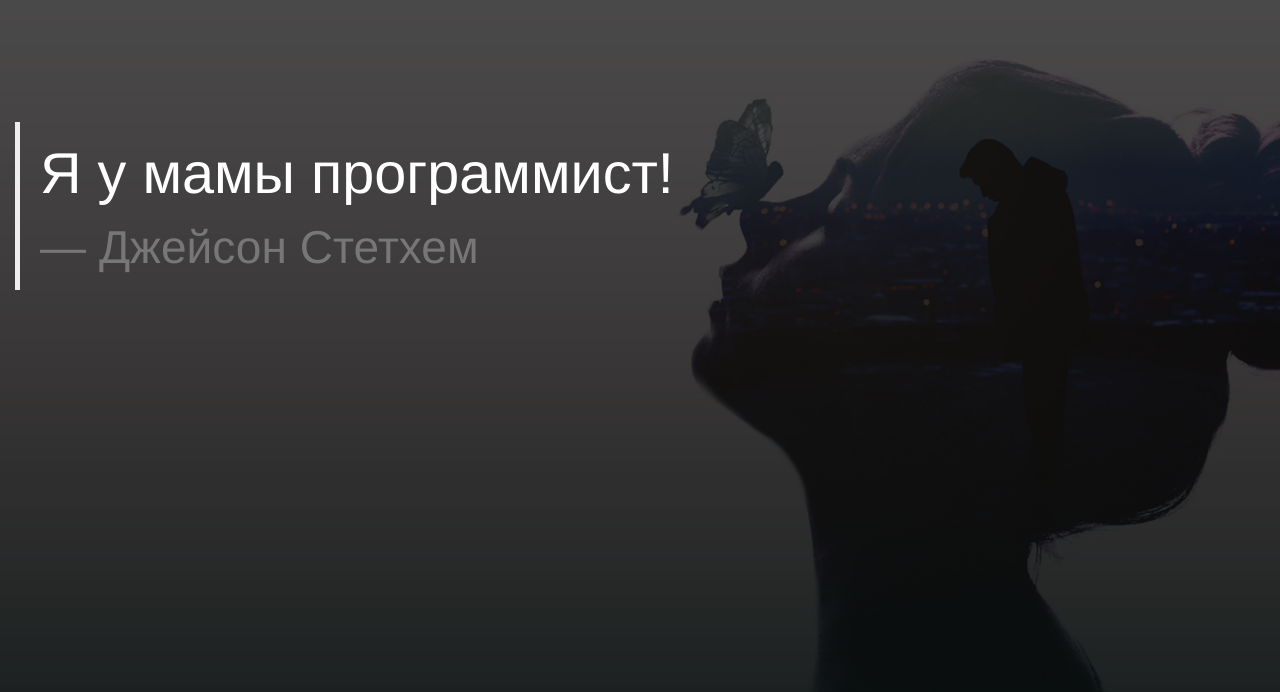
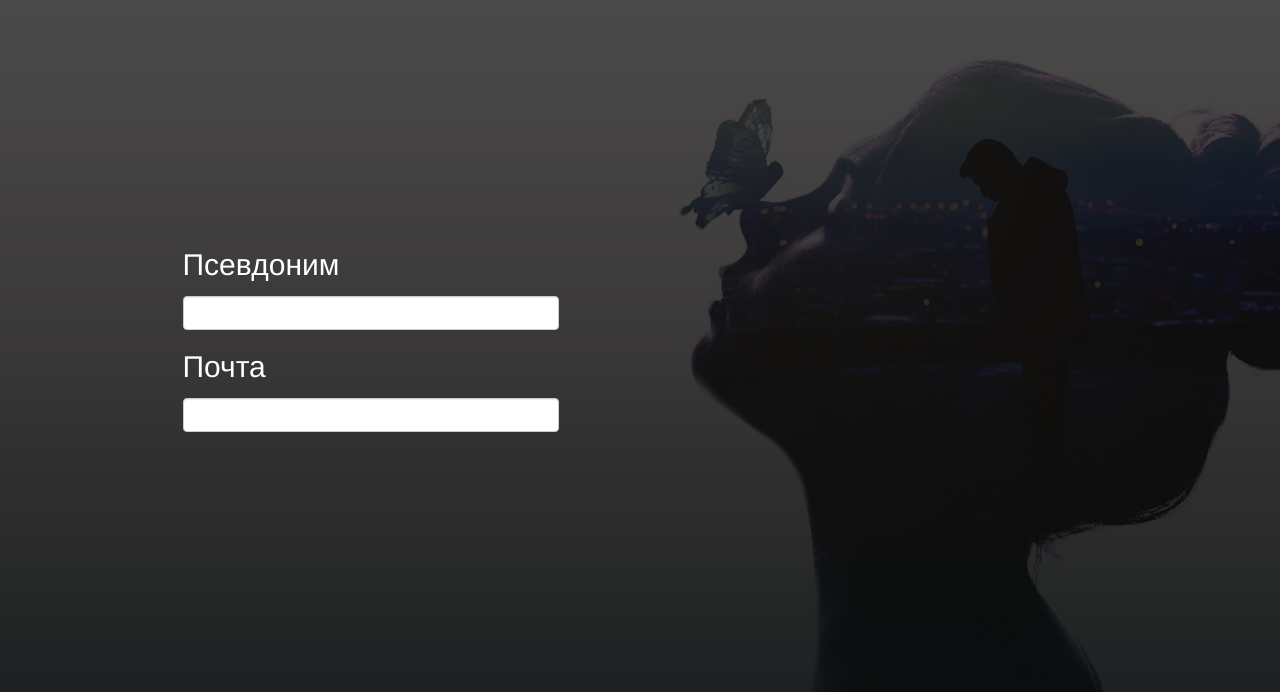
Before and after one commit to EnoRage/Authchain, a plain HTML site: page Frontend/index.html in a window 1280 px wide. Shown: the part 108-800 px from the top of the page. Drawn offline with nearby package versions, Linux system fonts and the light colour scheme.

Commit message:
тестовая формочка для регистрации авторства

```diff
--- a/Frontend/index.html
+++ b/Frontend/index.html
@@ -16,7 +16,7 @@
         <script src="https://maxcdn.bootstrapcdn.com/bootstrap/3.3.7/js/bootstrap.min.js" integrity="sha384-Tc5IQib027qvyjSMfHjOMaLkfuWVxZxUPnCJA7l2mCWNIpG9mGCD8wGNIcPD7Txa" crossorigin="anonymous"></script>
     </head>
     <body>
-           <div class="container-fluid">
+           <!-- <div class="container-fluid">
                 <div class="row">
                     <div class="col-md-8" style="margin: 18vw 0 0 0">
                         <blockquote class="text-left" style="color: #ffffff; font-size: 4.5vw">
@@ -24,8 +24,24 @@
                         </blockquote>
                     </div>
                 </div>
+           </div> -->
+           <div class="container-fluid col-lg-6 col-md-6 col-sm-6 col-xs-12">
+                <div class="col-md-3"></div>
+                <div class="col-md-8" style="margin: 24em 0 0 0">
+                        <form>
+                            <div class="form-group">
+                                <div class="">
+                                        <label for="nickname"><h2 style="color: white">Псевдоним</h2></label>
+                                        <input type="text" class="form-control input-md" id="nickname">
+                                </div>
+                                <div class="">
+                                        <label for="email"><h2 style="color: white">Почта</h2></label>
+                                        <input type="text" class="form-control input-md" id="email">
+                                </div>
+                            </div>
+                            <!-- <input type="submit" class="btn btn-block btn-md" value="ДОБАВИТЬ"> -->
+                        </form>
+                </div>
            </div>
-
-
     </body>
 </html>
```
